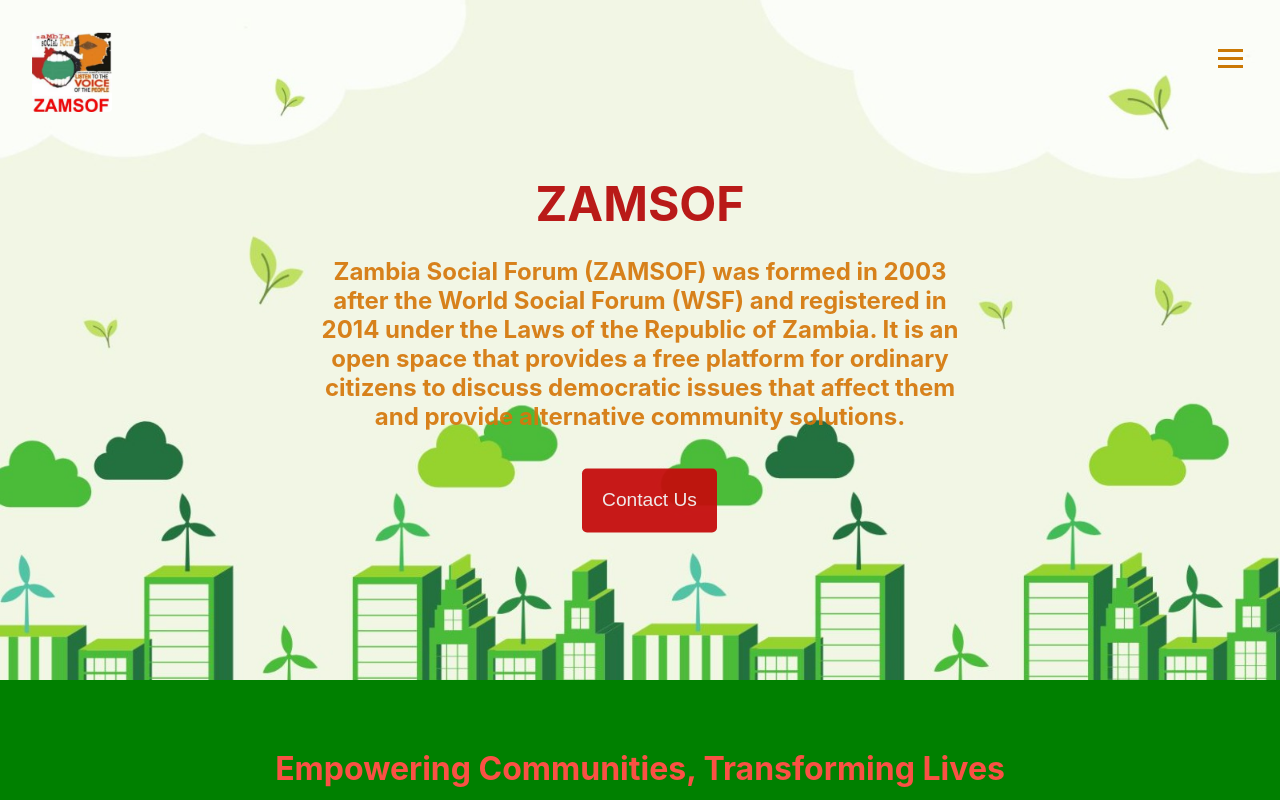
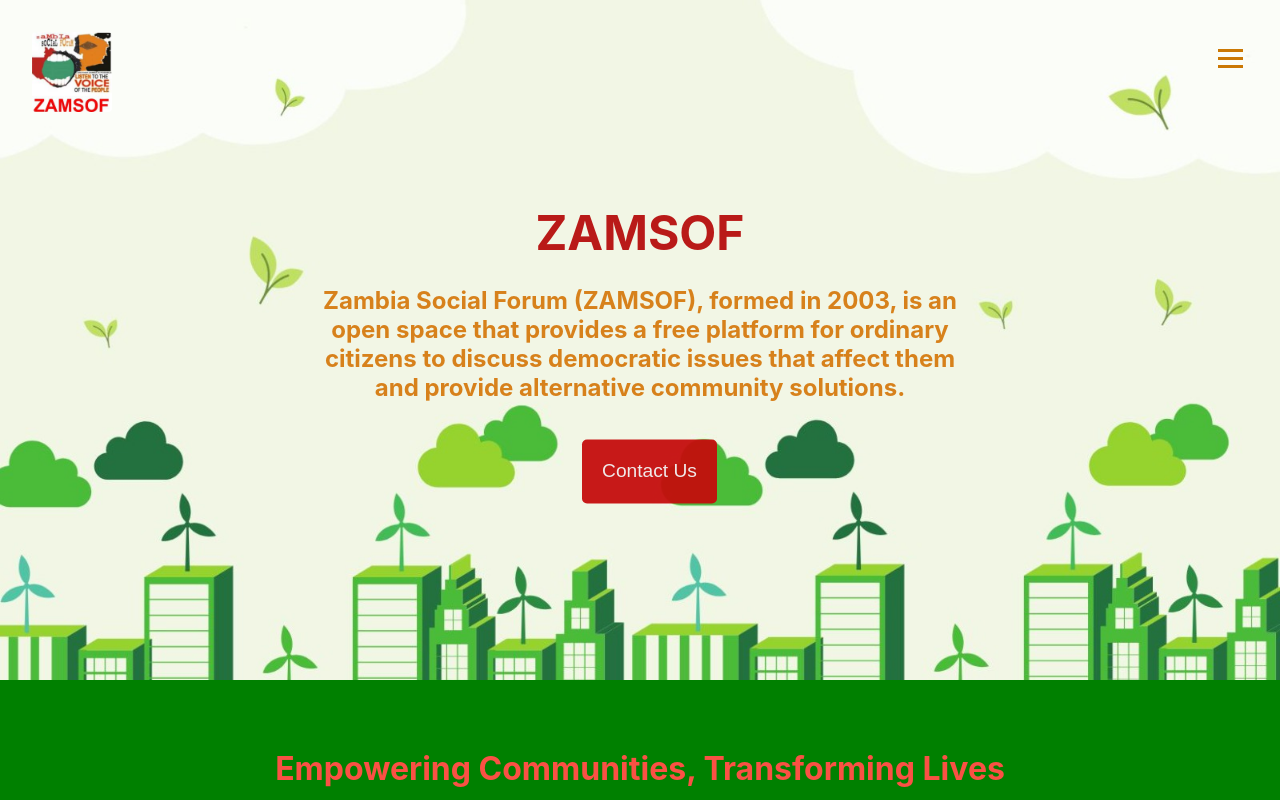
Before and after one commit to Iqapex/ecotropics, a React (Create React App) app in the folder frontend/: page / in a window 1280 px wide. Shown: the top 800 px of the page. Built offline with nearby package versions, Linux system fonts and the light colour scheme.

Commit message:
Update Hero.js

```diff
--- a/frontend/src/components/Hero/Hero.js
+++ b/frontend/src/components/Hero/Hero.js
@@ -8,8 +8,7 @@ function Hero() {
   <div className="background-image"></div>
   <div className="hero-text">
     <h1>ZAMSOF</h1>
-    <p> Zambia Social Forum (ZAMSOF) was formed in 2003 after the World Social Forum (WSF) and
-      registered in 2014 under the Laws of the Republic of Zambia. It is an open
+    <p> Zambia Social Forum (ZAMSOF), formed in 2003, is an open
       space that provides a free platform for ordinary citizens to discuss
       democratic issues that affect them and provide alternative community
       solutions.</p>
```
